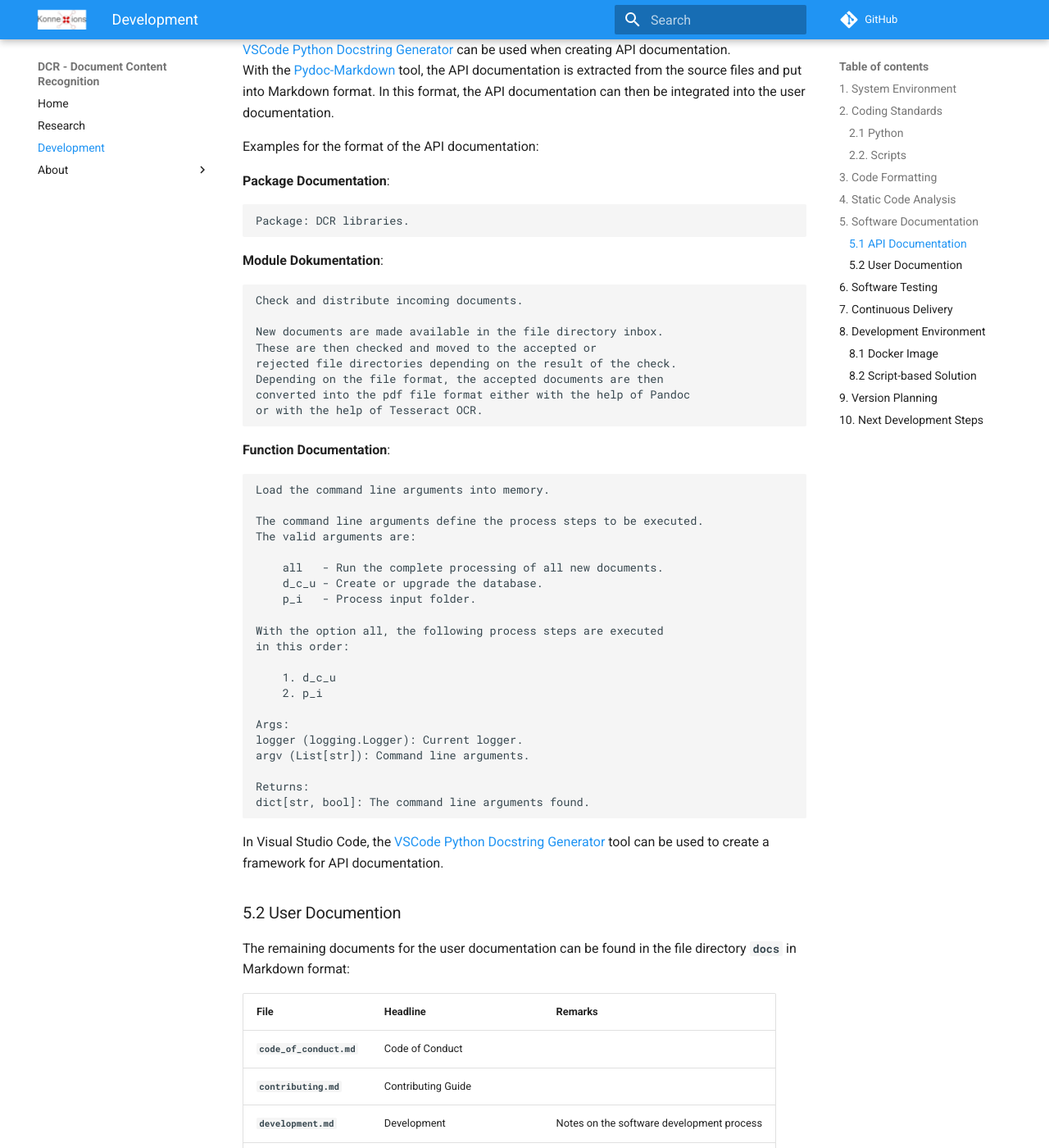
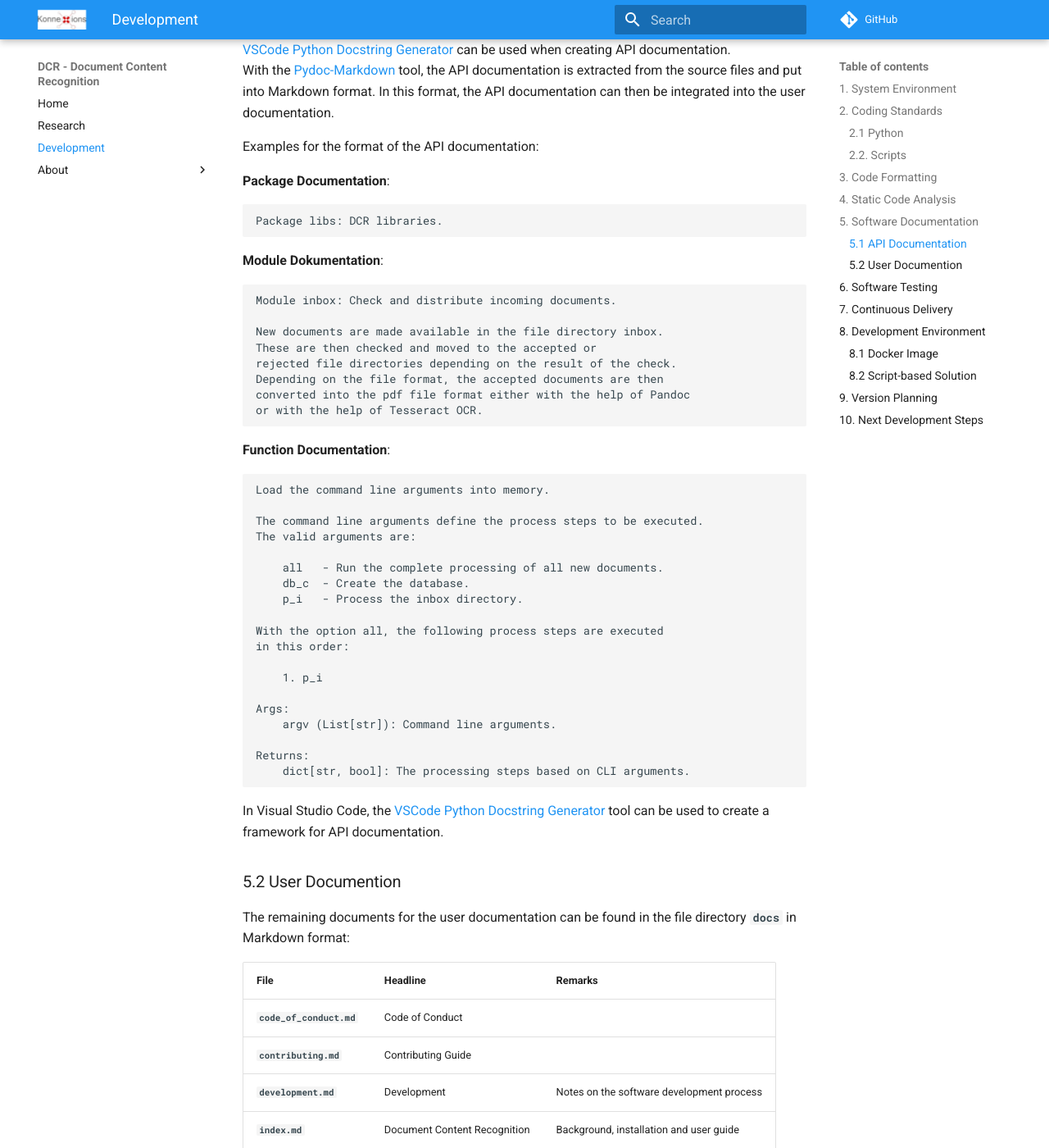
Before and after one commit to KonnexionsGmbH/dcr, an MkDocs documentation site: the page built from docs/development.md, in a window 1280 px wide and 1400 px high, scrolled down 2167 px. Shown: the whole window at 82% size. Built offline with MkDocs 1.6.1 and Material for MkDocs 9.7.7, drawn with Linux system fonts in a browser that asks for light colours; comment, search, counter and statistics services are not loaded; some of the changed text lies outside the part shown.

Commit message:
Processing the input directory.

```diff
--- a/docs/development.md
+++ b/docs/development.md
@@ -80,11 +80,11 @@ Examples for the format of the API documentation:
 
 **Package Documentation**:
 
-    Package: DCR libraries.
+    Package libs: DCR libraries.
 
 **Module Dokumentation**:
 
-    Check and distribute incoming documents.
+    Module inbox: Check and distribute incoming documents.
 
     New documents are made available in the file directory inbox.
     These are then checked and moved to the accepted or
@@ -101,21 +101,19 @@ Examples for the format of the API documentation:
     The valid arguments are:
 
         all   - Run the complete processing of all new documents.
-        d_c_u - Create or upgrade the database.
-        p_i   - Process input folder.
+        db_c  - Create the database.
+        p_i   - Process the inbox directory.
 
     With the option all, the following process steps are executed
     in this order:
 
-        1. d_c_u
-        2. p_i
+        1. p_i
 
     Args:
-    logger (logging.Logger): Current logger.
-    argv (List[str]): Command line arguments.
+        argv (List[str]): Command line arguments.
 
     Returns:
-    dict[str, bool]: The command line arguments found.
+        dict[str, bool]: The processing steps based on CLI arguments.
 
 In Visual Studio Code, the [VSCode Python Docstring Generator](https://github.com/NilsJPWerner/autoDocstring){:target="_blank"} tool can be used to create a framework for API documentation.
 
@@ -123,14 +121,15 @@ In Visual Studio Code, the [VSCode Python Docstring Generator](https://github.co
 
 The remaining documents for the user documentation can be found in the file directory **`docs`** in Markdown format:
 
-| File                     | Headline                     | Remarks                                   |
-|--------------------------|------------------------------|-------------------------------------------|
-| **`code_of_conduct.md`** | Code of Conduct              |                                           |
-| **`contributing.md`**    | Contributing Guide           |                                           |
-| **`development.md`**     | Development                  | Notes on the software development process |
-| **`index.md`**           | Document Content Recognition | Background, installation and user guide   |
-| **`release_notes.md`**   | Release Notes                |                                           |
-| **`research.md`**        | Research                     | Reference to the relevant research papers |
+| File                     | Headline                       | Remarks                                   |
+|--------------------------|--------------------------------|-------------------------------------------|
+| **`code_of_conduct.md`** | Code of Conduct                |                                           |
+| **`contributing.md`**    | Contributing Guide             |                                           |
+| **`development.md`**     | Development                    | Notes on the software development process |
+| **`index.md`**           | Document Content Recognition   | Background, installation and user guide   |
+| **`license.md`**         | Text of the licence agreement  |                                           |
+| **`release_notes.md`**   | Release Notes                  |                                           |
+| **`research.md`**        | Research                       | Reference to the relevant research papers |
 
 The [MkDocs](https://github.com/mkdocs/mkdocs/){:target="_blank"} tool is used to create the user documentation.
 With the command **`make mkdocs`** the user documentation is created by MkDocs and uploaded to the GitHub pages of the repository.
@@ -213,13 +213,14 @@ Afterwards, the second script **`run_install_4-vm_wsl2_2.sh`** must be executed
 
 ## 9. Version Planning
 
-| Version | Feature(s)               |
-|---------|--------------------------|
-| 0.5.0   | Inbox processing         |
-| 0.6.0   | Pandoc processing        |
-| 0.7.0   | Tesseract OCR processing |
-| 0.8.0   | PDFlib TET processing    |
-| 0.9.0   | Parser                   |
+| Version | Feature(s)                       |
+|---------|----------------------------------|
+| 0.5.0   | Inbox processing                 |
+| 0.6.0   | pdf for Tesseract OCR processing |
+| 0.6.5   | Pandoc processing                |
+| 0.7.0   | Tesseract OCR processing         |
+| 0.8.0   | PDFlib TET processing            |
+| 0.9.0   | Parser                           |
 
 ## 10. Next Development Steps
 
```
Also changed, not shown: other parts of docs/development.md (+7 -6 lines), data/README.md (+1 -1 lines), docs/index.md (+9 -10 lines), 5 other files.
